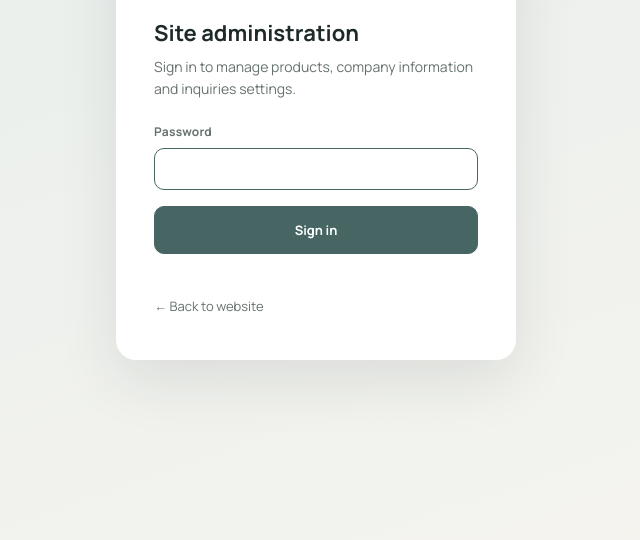
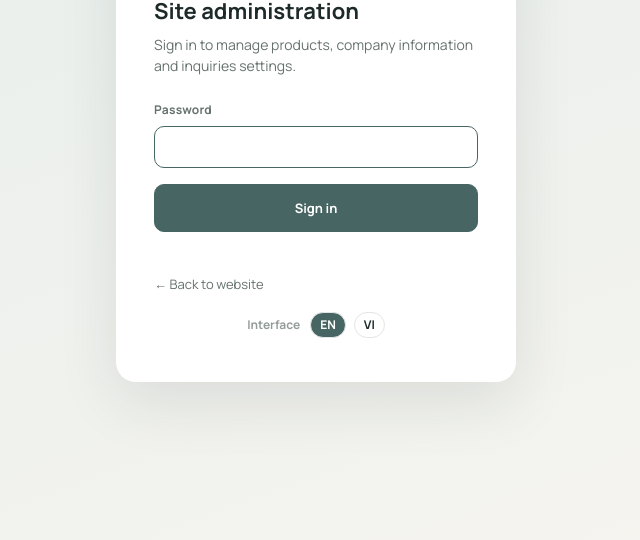
Before and after one commit to SEOLYN-JANG/jayscos-global, a plain HTML site: page admin/index.html in a window 1280 px wide. Shown: the part 260-800 px from the top of the page, without its empty margins (324-964 px from the left). Drawn offline with Linux system fonts and the light colour scheme.

Commit message:
site 2026-11-24 14:32
Co-Authored-By: Claude Opus 5.5 <noreply@anthropic.com>

```diff
--- /dev/null
+++ b/admin/admin-i18n.js
@@ -0,0 +1,160 @@
+/* Admin interface language (EN / VI). Translates the admin screens in place: text nodes, placeholders,
+   titles, toasts and confirm dialogs. Content language (what you edit) is chosen separately in the top bar. */
+(function () {
+  var UI = 'en'; try { UI = localStorage.getItem('jz_admin_ui') === 'vi' ? 'vi' : 'en'; } catch (e) {}
+  var V = {
+    /* login & shell */
+    'Site administration': 'Quản trị website', 'Sign in to manage products, company information and inquiries settings.': 'Đăng nhập để quản lý sản phẩm, thông tin công ty và cài đặt liên hệ.',
+    'Password': 'Mật khẩu', 'Sign in': 'Đăng nhập', '← Back to website': '← Quay lại website', 'Admin': 'Quản trị', 'Incorrect password.': 'Sai mật khẩu.',
+    'Please open the admin page over https.': 'Vui lòng mở trang quản trị qua https.',
+    'Dashboard': 'Bảng điều khiển', 'Products': 'Sản phẩm', 'Company': 'Công ty', 'Page content': 'Nội dung trang', 'Contact form': 'Biểu mẫu liên hệ',
+    'Publish & settings': 'Đăng & cài đặt', 'View live site ↗': 'Xem website ↗', 'Sign out': 'Đăng xuất', 'Content': 'Nội dung', 'Menu': 'Menu',
+    'Content language you are editing': 'Ngôn ngữ nội dung đang chỉnh sửa', 'Unpublished changes': 'Thay đổi chưa đăng', 'Preview draft ↗': 'Xem trước bản nháp ↗',
+    'Publish': 'Đăng', 'Edit product': 'Sửa sản phẩm', 'Company information': 'Thông tin công ty', 'Interface': 'Giao diện',
+    /* dashboard */
+    'Products on site': 'Sản phẩm trên website', 'Categories': 'Danh mục', 'Last published': 'Lần đăng gần nhất', 'Inquiry delivery': 'Cách nhận yêu cầu',
+    'Email (mailto)': 'Email (mailto)', 'Form service': 'Dịch vụ biểu mẫu', 'Quick actions': 'Thao tác nhanh', '+ Add product': '+ Thêm sản phẩm',
+    'Manage products': 'Quản lý sản phẩm', 'Edit company info': 'Sửa thông tin công ty', 'Shown on the website in this order': 'Hiển thị trên website theo thứ tự này',
+    'Product': 'Sản phẩm', 'Category': 'Danh mục', 'Volume': 'Dung tích', 'Status': 'Trạng thái', 'Visible': 'Hiển thị', 'Hidden': 'Đang ẩn', 'View': 'Xem', 'Edit': 'Sửa',
+    'Order': 'Thứ tự', 'Click to toggle': 'Nhấn để bật/tắt', 'No products yet.': 'Chưa có sản phẩm.',
+    'Everything is published. The website shows the current content.': 'Mọi thay đổi đã được đăng. Website đang hiển thị nội dung hiện tại.',
+    'You have unpublished changes.': 'Bạn có thay đổi chưa đăng.',
+    'They are saved in this browser only. Open “Publish & settings” to put them live.': 'Các thay đổi chỉ được lưu trong trình duyệt này. Mở “Đăng & cài đặt” để đưa lên website.',
+    'GitHub publishing token:': 'Token đăng GitHub:', 'connected in this browser': 'đã kết nối trong trình duyệt này', 'not set': 'chưa cài đặt',
+    '(add it in Publish & settings to publish and upload images)': '(thêm trong Đăng & cài đặt để đăng và tải ảnh lên)',
+    'Online payment is disabled. Product pages show an inquiry button instead of prices.': 'Thanh toán trực tuyến đã tắt. Trang sản phẩm hiển thị nút liên hệ thay cho giá.',
+    /* products */
+    'Each category is a menu on the website (Serum · Cream · Set). Products appear there as thumbnails; clicking one opens its detail page. When a new product launches, add it to its category here. Arrows change the order; hidden products stay here but are not shown publicly.':
+      'Mỗi danh mục là một menu trên website (Serum · Kem dưỡng · Bộ sản phẩm). Sản phẩm hiển thị dưới dạng ảnh thu nhỏ; nhấn vào sẽ mở trang chi tiết. Khi có sản phẩm mới, hãy thêm vào danh mục tương ứng tại đây. Mũi tên dùng để đổi thứ tự; sản phẩm bị ẩn vẫn nằm ở đây nhưng không hiển thị công khai.',
+    'Without category': 'Chưa có danh mục', 'Edit these to choose a category': 'Sửa các sản phẩm này để chọn danh mục',
+    'One per line, as': 'Mỗi dòng một danh mục, theo dạng', '. Each category becomes a menu item and a thumbnail list page.': '. Mỗi danh mục sẽ trở thành một mục menu và một trang danh sách ảnh thu nhỏ.',
+    'Save categories': 'Lưu danh mục',
+    /* product editor */
+    'Basic information': 'Thông tin cơ bản', 'Show on website': 'Hiển thị trên website', 'Product name *': 'Tên sản phẩm *', 'URL id (product.html?id=…)': 'Mã URL (product.html?id=…)',
+    'Changing it changes the product page address.': 'Thay đổi mã này sẽ đổi địa chỉ trang sản phẩm.', 'Leave empty to create it from the name.': 'Để trống để tự tạo từ tên sản phẩm.',
+    'Brand': 'Thương hiệu', 'Line': 'Dòng sản phẩm', 'Headline on the detail page': 'Tiêu đề trên trang chi tiết', 'One-line summary on product cards': 'Tóm tắt một dòng trên thẻ sản phẩm',
+    'Summary paragraph': 'Đoạn tóm tắt', 'Badges (comma separated)': 'Nhãn (cách nhau bằng dấu phẩy)', 'Card hover image (optional)': 'Ảnh khi rê chuột trên thẻ (không bắt buộc)',
+    'Specifications': 'Thông số', 'Texture': 'Kết cấu', 'Packaging': 'Bao bì', 'Origin': 'Xuất xứ', 'Function / certification': 'Chức năng / chứng nhận', 'Recommended for': 'Phù hợp với',
+    'Images': 'Hình ảnh', 'First image = main image': 'Ảnh đầu tiên = ảnh chính', 'MAIN': 'CHÍNH', 'Main': 'Chính', 'Add': 'Thêm', 'Upload…': 'Tải lên…', 'Remove': 'Xóa',
+    'Image path (img/…) or https:// URL': 'Đường dẫn ảnh (img/…) hoặc URL https://', 'No images yet.': 'Chưa có ảnh.',
+    'Uploads go straight to the website’s image folder (GitHub token required). Recommended: square, at least 1000 px, under 500 KB (JPG/WebP).': 'Ảnh tải lên được lưu thẳng vào thư mục ảnh của website (cần token GitHub). Khuyến nghị: ảnh vuông, tối thiểu 1000 px, dưới 500 KB (JPG/WebP).',
+    'Detail page content': 'Nội dung trang chi tiết', 'Detail page photos are images 2–5 above, placed between sections.': 'Ảnh trong trang chi tiết là ảnh số 2–5 ở trên, đặt xen giữa các phần.',
+    'Points: title | text': 'Điểm nổi bật: tiêu đề | nội dung', 'Checklist title': 'Tiêu đề danh sách kiểm tra', 'Checklist (one per line)': 'Danh sách kiểm tra (mỗi dòng một mục)',
+    'Key benefits (one per line)': 'Lợi ích chính (mỗi dòng một mục)', 'Key ingredients': 'Thành phần chính', '+ Add ingredient': '+ Thêm thành phần', 'Ingredient': 'Thành phần', 'What it does': 'Công dụng',
+    'How to use (one step per line)': 'Cách dùng (mỗi dòng một bước)', 'Evidence & testing (one per line)': 'Bằng chứng & thử nghiệm (mỗi dòng một mục)',
+    'Full ingredients (INCI)': 'Thành phần đầy đủ (INCI)', 'Precautions (one per line)': 'Lưu ý khi sử dụng (mỗi dòng một mục)', 'Delete': 'Xóa', 'Cancel': 'Hủy', 'Save product': 'Lưu sản phẩm',
+    /* company */
+    'Company name (English)': 'Tên công ty (tiếng Anh)', 'Company name (Korean)': 'Tên công ty (tiếng Hàn)', 'CEO': 'Giám đốc', 'Business registration no.': 'Mã số doanh nghiệp',
+    'Founded': 'Thành lập', 'Address (English)': 'Địa chỉ', 'Mobile / telephone': 'Di động / điện thoại', 'Fax': 'Fax', 'Email': 'Email', 'Business hours': 'Giờ làm việc',
+    'Brand & channels': 'Thương hiệu & kênh', 'Corporate slogan': 'Khẩu hiệu công ty', 'Product brand': 'Thương hiệu sản phẩm', 'Product brand slogan': 'Khẩu hiệu thương hiệu sản phẩm',
+    'Website': 'Website', 'Instagram URL': 'URL Instagram', 'Blog URL': 'URL Blog', 'Korean online store URL': 'URL cửa hàng trực tuyến Hàn Quốc', 'Save': 'Lưu',
+    /* page content */
+    'Home page': 'Trang chủ', 'List fields: one item per line, fields separated by': 'Ô danh sách: mỗi dòng một mục, các trường cách nhau bằng', '. Use': '. Dùng',
+    'for a line break inside a headline.': 'để xuống dòng trong tiêu đề.', 'Top notice bar (one message per line)': 'Thanh thông báo trên cùng (mỗi dòng một thông báo)',
+    'Hero slides: PC image | mobile image | label | headline | text | button link | button text | 2nd link | 2nd button text | image description': 'Banner chính: ảnh PC | ảnh di động | nhãn | tiêu đề | nội dung | liên kết nút | chữ trên nút | liên kết thứ 2 | chữ trên nút thứ 2 | mô tả ảnh',
+    'Brand video file': 'Tệp video thương hiệu', 'Video poster image': 'Ảnh bìa video', 'Product shown on video (id)': 'Sản phẩm hiển thị trên video (mã)', 'Video card text': 'Chữ trên thẻ video', 'Video tag': 'Nhãn video',
+    'Skin concern section title': 'Tiêu đề phần vấn đề da', 'Skin concern section subtitle': 'Phụ đề phần vấn đề da',
+    'Skin concern tabs: tab | label | title | text | image | link | button text': 'Tab vấn đề da: tên tab | nhãn | tiêu đề | nội dung | ảnh | liên kết | chữ trên nút',
+    'Brand story title': 'Tiêu đề câu chuyện thương hiệu', 'Brand story (paragraphs)': 'Câu chuyện thương hiệu (theo đoạn)', 'Brand story chips (comma separated)': 'Nhãn câu chuyện thương hiệu (cách nhau bằng dấu phẩy)',
+    'Photo gallery images (one path per line)': 'Ảnh thư viện (mỗi dòng một đường dẫn)', 'Brand page (Myrié)': 'Trang thương hiệu (Myrié)', 'Brand name': 'Tên thương hiệu', 'Slogan': 'Khẩu hiệu',
+    'Top image': 'Ảnh đầu trang', 'Brand promise (quote)': 'Cam kết thương hiệu (trích dẫn)', 'Introduction (paragraphs)': 'Giới thiệu (theo đoạn)', 'Meaning of the name': 'Ý nghĩa tên gọi',
+    'Care approach: step | text': 'Nguyên tắc chăm sóc: bước | nội dung', 'Care approach images (one per line, same order)': 'Ảnh nguyên tắc chăm sóc (mỗi dòng một ảnh, cùng thứ tự)',
+    'Sea-Calm line text': 'Giới thiệu dòng Sea-Calm', 'Routine: step | product name | text | image | link': 'Quy trình: bước | tên sản phẩm | nội dung | ảnh | liên kết',
+    'Key ingredient title': 'Tiêu đề thành phần chủ đạo', 'Key ingredient text': 'Nội dung thành phần chủ đạo', 'Recommended for (one per line)': 'Phù hợp với (mỗi dòng một mục)',
+    'Values: title | text': 'Giá trị: tiêu đề | nội dung', 'FAQ page': 'Trang hỏi đáp', 'Questions: question | answer': 'Câu hỏi: câu hỏi | câu trả lời',
+    'About page (company introduction)': 'Trang giới thiệu (giới thiệu công ty)', 'Blank line between paragraphs. List fields: one item per line, fields separated by': 'Để một dòng trống giữa các đoạn. Ô danh sách: mỗi dòng một mục, các trường cách nhau bằng',
+    'Headline': 'Tiêu đề', 'Top image path': 'Đường dẫn ảnh đầu trang', 'Who is JAYSCOS (paragraphs)': 'JAYSCOS là ai (theo đoạn)', 'Key facts: value | label': 'Số liệu nổi bật: giá trị | mô tả',
+    'History: date | title | details (separate details with ;)': 'Lịch sử: thời gian | tiêu đề | chi tiết (các chi tiết cách nhau bằng ;)', 'Philosophy title': 'Tiêu đề triết lý',
+    'Philosophy image path': 'Đường dẫn ảnh triết lý', 'Philosophy & value (paragraphs)': 'Triết lý & giá trị (theo đoạn)', 'Our brand (paragraphs)': 'Thương hiệu của chúng tôi (theo đoạn)',
+    'Research & formulation (paragraphs)': 'Nghiên cứu & công thức (theo đoạn)', 'Quality management': 'Quản lý chất lượng', 'Intellectual property intro': 'Giới thiệu sở hữu trí tuệ',
+    'Patents: kind | title | details | description | image path': 'Bằng sáng chế: loại | tên | thông tin | mô tả | đường dẫn ảnh', 'Certifications: title | description | image path': 'Chứng nhận: tên | mô tả | đường dẫn ảnh',
+    'Global business text': 'Nội dung kinh doanh quốc tế', 'MOUs: year | country | value | description | image path': 'MOU: năm | quốc gia | giá trị | mô tả | đường dẫn ảnh',
+    /* contact */
+    'Contact page': 'Trang liên hệ', 'Intro text': 'Đoạn giới thiệu', 'Inquiry types (one per line)': 'Loại yêu cầu (mỗi dòng một loại)', 'Inquiry delivery ': 'Cách nhận yêu cầu',
+    'Without a form service, the Send button opens the visitor’s email app with the inquiry already written, addressed to the recipient below. To receive inquiries directly (no email app needed), create a free form endpoint (for example Formspree or Web3Forms) for the recipient address and paste its URL here.':
+      'Khi chưa có dịch vụ biểu mẫu, nút Gửi sẽ mở ứng dụng email của khách với nội dung yêu cầu đã điền sẵn, gửi tới địa chỉ nhận bên dưới. Để nhận yêu cầu trực tiếp (không cần ứng dụng email), hãy tạo một endpoint biểu mẫu miễn phí (ví dụ Formspree hoặc Web3Forms) cho địa chỉ nhận và dán URL vào đây.',
+    'Recipient email': 'Email nhận', 'Form service endpoint URL (optional)': 'URL endpoint dịch vụ biểu mẫu (không bắt buộc)',
+    /* publish */
+    'Publish changes': 'Đăng thay đổi', 'No unpublished changes. Publishing updates the live website in about one minute.': 'Không có thay đổi chưa đăng. Sau khi đăng, website sẽ cập nhật trong khoảng một phút.',
+    'There are unpublished changes in this browser. Publishing updates the live website in about one minute.': 'Có thay đổi chưa đăng trong trình duyệt này. Sau khi đăng, website sẽ cập nhật trong khoảng một phút.',
+    'Publish now': 'Đăng ngay', 'Discard draft': 'Hủy bản nháp', 'GitHub connection': 'Kết nối GitHub', 'The website is hosted on GitHub Pages. Publishing writes': 'Website được lưu trữ trên GitHub Pages. Khi đăng, hệ thống ghi tệp',
+    'to the repository. Use a fine-grained personal access token limited to this repository with “Contents: Read and write”. The token is stored only in this browser.': 'vào kho lưu trữ. Hãy dùng fine-grained personal access token chỉ cho kho này với quyền “Contents: Read and write”. Token chỉ được lưu trong trình duyệt này.',
+    'Repository (owner/name)': 'Kho lưu trữ (chủ sở hữu/tên)', 'Branch': 'Nhánh', 'Access token': 'Access token', 'Save connection': 'Lưu kết nối', 'Test connection': 'Kiểm tra kết nối',
+    'Remove token from this browser': 'Xóa token khỏi trình duyệt này', 'Backup': 'Sao lưu', 'Download all content as a file, or restore from a backup file (restored content becomes a draft).': 'Tải toàn bộ nội dung về dưới dạng tệp, hoặc khôi phục từ tệp sao lưu (nội dung khôi phục sẽ thành bản nháp).',
+    'Download backup (.json)': 'Tải bản sao lưu (.json)', 'Restore backup…': 'Khôi phục bản sao lưu…', 'Admin password': 'Mật khẩu quản trị', 'The new password takes effect after you publish.': 'Mật khẩu mới có hiệu lực sau khi đăng.',
+    'New password': 'Mật khẩu mới', 'Repeat new password': 'Nhập lại mật khẩu mới', 'Change password': 'Đổi mật khẩu',
+    /* VI content-mode note */
+    'Tiếng Việt (Vietnamese) mode.': 'Chế độ nội dung Tiếng Việt.',
+    'You are editing the Vietnamese text. Products, categories, order, visibility, images and links follow the English content — change those in English mode (top right).': 'Bạn đang chỉnh sửa nội dung tiếng Việt. Sản phẩm, danh mục, thứ tự, hiển thị, hình ảnh và liên kết theo nội dung tiếng Anh — hãy thay đổi các mục này ở chế độ English (góc trên bên phải).',
+    'Edit in English mode': 'Sửa ở chế độ English',
+    /* toasts & dialogs */
+    'Add a GitHub access token first (Publish & settings).': 'Vui lòng thêm GitHub access token trước (Đăng & cài đặt).', 'Another product already uses this URL id.': 'Mã URL này đã được sản phẩm khác sử dụng.',
+    'Image upload needs the GitHub token (Publish & settings). You can also add an image URL.': 'Tải ảnh lên cần token GitHub (Đăng & cài đặt). Bạn cũng có thể thêm URL ảnh.',
+    'No changes to publish.': 'Không có thay đổi để đăng.', 'Nothing to discard.': 'Không có gì để hủy.', 'Please add at least one image.': 'Vui lòng thêm ít nhất một ảnh.',
+    'Please enter a product name.': 'Vui lòng nhập tên sản phẩm.', 'Please use an image under 3 MB.': 'Vui lòng dùng ảnh dưới 3 MB.', 'Published. The live site updates in about a minute.': 'Đã đăng. Website sẽ cập nhật trong khoảng một phút.',
+    'Publishing…': 'Đang đăng…', 'The passwords do not match.': 'Mật khẩu không khớp.', 'This is not a valid backup file.': 'Đây không phải tệp sao lưu hợp lệ.', 'Token removed from this browser': 'Đã xóa token khỏi trình duyệt này',
+    'Uploaded. It appears on the live site about a minute after publishing.': 'Đã tải lên. Ảnh sẽ xuất hiện trên website khoảng một phút sau khi đăng.', 'Uploading image…': 'Đang tải ảnh lên…', 'Use at least 8 characters.': 'Dùng ít nhất 8 ký tự.',
+    'Categories saved as draft': 'Đã lưu danh mục vào bản nháp', 'Product saved as draft': 'Đã lưu sản phẩm vào bản nháp', 'Product deleted (draft)': 'Đã xóa sản phẩm (bản nháp)',
+    'Company information saved as draft': 'Đã lưu thông tin công ty vào bản nháp', 'Page content saved as draft': 'Đã lưu nội dung trang vào bản nháp', 'Contact settings saved as draft': 'Đã lưu cài đặt liên hệ vào bản nháp',
+    'Connection saved': 'Đã lưu kết nối', 'Draft discarded': 'Đã hủy bản nháp', 'Backup restored as draft': 'Đã khôi phục bản sao lưu vào bản nháp', 'Password changed. Publish to apply it.': 'Đã đổi mật khẩu. Hãy đăng để áp dụng.',
+    'Order changed (draft)': 'Đã đổi thứ tự (bản nháp)', 'Discard all unpublished changes?': 'Hủy tất cả thay đổi chưa đăng?'
+  };
+  var P = [
+    [/^\/ (\d+) total$/, '/ $1 tổng'],
+    [/^(\d+) products? · menu link: (.+)$/, '$1 sản phẩm · liên kết menu: $2'],
+    [/^\+ Add (.+) product$/, '+ Thêm sản phẩm $1'],
+    [/^Delete “(.+)”\? You can still undo this by discarding the draft before publishing\.$/, 'Xóa “$1”? Bạn vẫn có thể hoàn tác bằng cách hủy bản nháp trước khi đăng.'],
+    [/^Publish failed: (.*)$/, 'Đăng thất bại: $1'], [/^Upload failed: (.*)$/, 'Tải lên thất bại: $1'],
+    [/^Connected to (.+) \(write access\)$/, 'Đã kết nối với $1 (có quyền ghi)'], [/^Connected to (.+) \(read only\)$/, 'Đã kết nối với $1 (chỉ đọc)'],
+    [/^Connection failed \((.*)\)$/, 'Kết nối thất bại ($1)'],
+    [/^(.+) is now visible \(draft\)$/, '$1 đã được hiển thị (bản nháp)'], [/^(.+) is now hidden \(draft\)$/, '$1 đã được ẩn (bản nháp)']
+  ];
+  function tr(s) {
+    if (UI !== 'vi' || s == null) return s;
+    var raw = String(s), k = raw.trim();
+    if (!k) return raw;
+    var out = V[k];
+    if (out == null) for (var i = 0; i < P.length; i++) if (P[i][0].test(k)) { out = k.replace(P[i][0], P[i][1]); break; }
+    return out == null ? raw : raw.replace(k, out);
+  }
+  function translate(root) {
+    if (UI !== 'vi' || !root) return;
+    var w = document.createTreeWalker(root, NodeFilter.SHOW_TEXT), n, list = [];
+    while ((n = w.nextNode())) list.push(n);
+    list.forEach(function (n) {
+      var p = n.parentElement; if (!p || p.closest('textarea,script,style,.mono,option')) return;
+      var v = tr(n.nodeValue); if (v !== n.nodeValue) n.nodeValue = v;
+    });
+    if (root.querySelectorAll) Array.prototype.forEach.call(root.querySelectorAll('[placeholder],[title],[aria-label]'), function (e) {
+      ['placeholder', 'title', 'aria-label'].forEach(function (a) { var v = e.getAttribute(a); if (v) { var x = tr(v); if (x !== v) e.setAttribute(a, x); } });
+    });
+  }
+  window.JZ_TR = tr;
+  var nativeConfirm = window.confirm.bind(window);
+  window.confirm = function (m) { return nativeConfirm(tr(m)); };
+
+  function switcher(where) {
+    var d = document.createElement('div'); d.className = 'ui-lang' + (where ? ' ' + where : '');
+    d.innerHTML = '<span>' + tr('Interface') + '</span>' + ['en', 'vi'].map(function (l) { return '<a href="#" data-ui="' + l + '"' + (l === UI ? ' class="on"' : '') + '>' + (l === 'en' ? 'EN' : 'VI') + '</a>'; }).join('');
+    d.addEventListener('click', function (e) {
+      var a = e.target.closest('[data-ui]'); if (!a) return; e.preventDefault();
+      try { localStorage.setItem('jz_admin_ui', a.getAttribute('data-ui')); } catch (x) {} location.reload();
+    });
+    return d;
+  }
+  function boot() {
+    document.documentElement.setAttribute('lang', UI);
+    var lb = document.querySelector('.lbox'); if (lb) lb.appendChild(switcher('in-login'));
+    var sf = document.querySelector('.side-ft'); if (sf) sf.insertBefore(switcher('in-side'), sf.firstChild);
+    if (UI !== 'vi') return;
+    document.title = 'Quản trị | JAYSCOS Global Site';
+    translate(document.body);
+    new MutationObserver(function (ms) {
+      ms.forEach(function (m) {
+        if (m.type === 'characterData') { var p = m.target.parentElement; if (p && !p.closest('textarea,script,style,.mono,option')) { var v = tr(m.target.nodeValue); if (v !== m.target.nodeValue) m.target.nodeValue = v; } return; }
+        Array.prototype.forEach.call(m.addedNodes, function (n) { if (n.nodeType === 1) translate(n); else if (n.nodeType === 3 && n.parentElement && !n.parentElement.closest('textarea,script,style,.mono,option')) { var v = tr(n.nodeValue); if (v !== n.nodeValue) n.nodeValue = v; } });
+      });
+    }).observe(document.body, { childList: true, subtree: true, characterData: true });
+  }
+  if (document.readyState === 'loading') document.addEventListener('DOMContentLoaded', boot); else boot();
+})();
--- a/admin/admin.css
+++ b/admin/admin.css
@@ -120,3 +120,13 @@ body.vi-mode .lang-pick select { border-color: #c2410c; color: #c2410c; }
 body.vi-mode [data-new-cat], body.vi-mode [data-go="new"], body.vi-mode #del, body.vi-mode [data-mv], body.vi-mode #saveCats, body.vi-mode .row-add, body.vi-mode #imgs .ctl, body.vi-mode #chpw { display: none !important; }
 body.vi-mode [data-vis] { pointer-events: none; opacity: .6; }
 @media (max-width: 900px) { .lang-pick > span { display: none; } }
+
+/* interface language (EN / VI) */
+.ui-lang { display: flex; align-items: center; gap: 8px; font-size: 12px; font-weight: 700; }
+.ui-lang span { opacity: .7; margin-right: 2px; }
+.ui-lang a { padding: 3px 9px; border-radius: 999px; border: 1px solid rgba(255, 255, 255, .25); }
+.ui-lang a.on { background: var(--teal); border-color: var(--teal); color: #fff; }
+.ui-lang.in-login { justify-content: center; margin-top: 18px; color: var(--muted); }
+.ui-lang.in-login a { border-color: var(--line); color: var(--ink); }
+.ui-lang.in-login a.on { color: #fff; }
+.ui-lang.in-side { padding-bottom: 10px; margin-bottom: 4px; border-bottom: 1px solid rgba(255, 255, 255, .08); }
```
Also changed, not shown: admin/index.html (+3 -2 lines).
